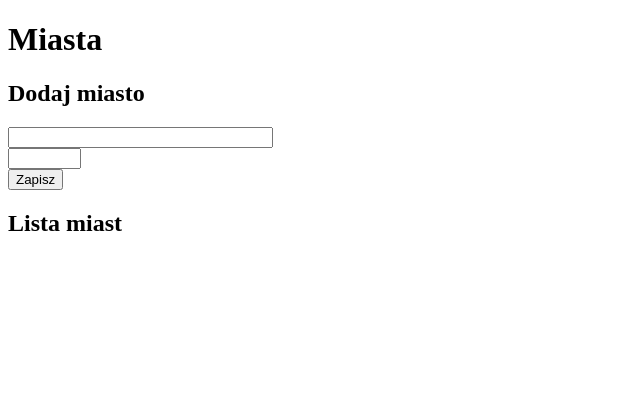
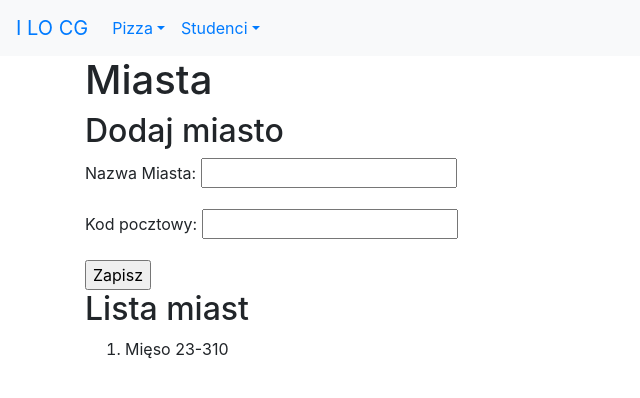
Before and after one commit to Hubert07/djangoapp, a Django app: page /studenci/miasta/ in a window 1280 px wide. Shown: the top 398 px of the page, without its empty margins (0-640 px from the left). Run offline with Django 3.2, Linux system fonts and the light colour scheme; data comes from the database, SQL or seed files in the repository; both versions use the stored data as it was after the commit; some libraries are stand-ins or nearby versions.

Commit message:
OOo panie iletutaj zmian, aższkoda gadac

```diff
--- a/pizza/urls.py
+++ b/pizza/urls.py
@@ -1,8 +1,8 @@
 from django.urls import path
 from . import views
 
+app_name = 'pizza'
 urlpatterns = [
-    path('', views.index, name="index"),
-    path('komunikat', views.komunikat, name="komunikat"),
-    path('order', views.order, name="zamowienia"),
+	path('', views.index, name='index'),
+    path('komunikat/', views.komunikat, name='komunikat'),
 ]
--- a/studenci/forms.py
+++ b/studenci/forms.py
@@ -1,8 +1,29 @@
 from django import forms
 
-class UserLogin(forms.Form):
+class UserLoginForm(forms.Form):
     login = forms.CharField(
         label="podaj login",
         max_length=20,
         widget=forms.TextInput()
     )
+
+
+class UczelniaForm(forms.Form):
+    nazwa = forms.CharField(
+        label="Nazwa uczelni",
+        max_length=30,
+        widget=forms.TextInput()
+    )
+
+
+class MiastoForm(forms.Form):
+    nazwa = forms.CharField(
+        label="Nazwa Miasta",
+        max_length=30,
+        widget=forms.TextInput()
+    )
+    kod = forms.CharField(
+        label="Kod pocztowy",
+        max_length=6,
+        widget=forms.TextInput()
+    )
--- a/studenci/models.py
+++ b/studenci/models.py
@@ -12,7 +12,7 @@ class Uczelnia(models.Model):
         verbose_name_plural = "uczelnie"
 
 class Miasto(models.Model):
-    nazwa = models.CharField(verbose_name='miasto', max_length=30, default='Warszawa')
+    nazwa = models.CharField(verbose_name='miasto', max_length=30)
     kod = models.CharField(max_length=6, help_text="Wpisz kod pocztowy")
 
     def __str__(self):
--- a/studenci/templates/studenci/miasto.html
+++ b/studenci/templates/studenci/miasto.html
@@ -1,25 +1,25 @@
 {% extends 'szablon.html' %}
+{% block naglowek %}Miasta{% endblock naglowek %}
+{% block tresc %}
 
-{% block tytul %}Lista Miast{% endblock tytul %}
-
-{% block naglowek %}Miasta{% endblock naglowek %}
-
-{% block tresc %}
 <h2>Dodaj miasto</h2>
-        <form action=" ." method="POST">
+    <form action="." method="POST">
     {% csrf_token %}
-                <input type="text" name="miasto" size="30">
+    {{ form.as_p }}
+<!--
+        <input type="text" name="nazwa" size="30" maxlength="30">
         <br>
-                <input type="text" name="kod" size="6">
+        <input type="text" name="kod" size="30" maxlength="6">
         <br>
+-->
         <input type="submit" value="Zapisz">
     </form>
 
 <h2>Lista miast</h2>
 <ol>
-        {% for miasta in miasto %}
-            <li>{{ miasto_ }}&nbsp;{{ kod }}</li>
+    {% for miasto in miasta %}
+        <li>{{ miasto.nazwa }}&nbsp;{{ miasto.kod }}</li>
     {% endfor %}
+</ol>
 
-    </ol>
 {% endblock tresc %}
--- a/studenci/urls.py
+++ b/studenci/urls.py
@@ -1,8 +1,10 @@
 from django.urls import path
 from . import views
 
+app_name = 'studenci'
 urlpatterns = [
 	path('', views.index, name='index'),
 	path('miasta/', views.miasta, name='miasta'),
     path('uczelnie/', views.uczelnie, name='uczelnie'),
+    path('login/', views.loguj_studenta, name='login'),
 ]
--- a/studenci/views.py
+++ b/studenci/views.py
@@ -1,9 +1,10 @@
-
-from django.shortcuts import render
+from django.shortcuts import render, redirect
 from django.http import HttpResponse
 from django.contrib import messages
+from django.urls import reverse
 
 from studenci.models import Miasto, Uczelnia
+from studenci.forms import UserLoginForm, UczelniaForm, MiastoForm
 
 def index(request):
     return HttpResponse("<h1>Witaj wsród sudentów!</h1>")
@@ -13,27 +14,52 @@ def index(request):
 def miasta(request):
     """Widok wyświetlający miasta i formularz ich dodawania"""
     if request.method == 'POST':
-        nazwa = request.POST.get('nazwa', '')
-        kod = request.POST.get('kod', '')
-        if len(nazwa.strip()) and len(kod.strip()):
-            m = Miasto(nazwa=nazwa, kod=kod)
+        # nazwa = request.POST.get('nazwa', '')
+        # kod = request.POST.get('kod', '')
+        form = MiastoForm(request.POST)
+        # if len(nazwa.strip()) and len(kod.strip()):
+        if form.is_valid():
+            #m = Miasto(nazwa=nazwa, kod=kod)
+            m = Miasto(nazwa=form.cleaned_data['nazwa'], kod=form.cleaned_data['kod'])
             m.save()
-            messages.success(request, "Udało się!")
+            messages.success(request, "Poprawnie dodano dane!")
+            return redirect(reverse('studenci:miasta'))
         else:
-            messages.error(request, "Niepoprawne dane.")
+            messages.error(request, "Niepoprawne dane!")
+    else:
+        form = MiastoForm()
 
     miasta = Miasto.objects.all()
-    kontekst = {'miasta': miasta}
+    kontekst = {'miasta': miasta, 'form': form}
     return render(request, 'studenci/miasto.html', kontekst)
 
 
+# nazwa = request.POST.get('nazwa', '')
+# if len(nazwa.strip()):
 def uczelnie(request):
     """Widok wyświetlający miasta i formularz ich dodawania"""
     if request.method == 'POST':
-        nazwa = request.POST.get('nazwa', '')
-        u = Uczelnia(nazwa=nazwa)
-        u.save()
+        form = UczelniaForm(request.POST)  # do wyjaśnienie
+        if form.is_valid():
+            print(form.cleaned_data)
+            u = Uczelnia(nazwa=form.cleaned_data['nazwa'])
+            u.save()
+            messages.success(request, "Poprawnie dodano dane!")
+            return redirect(reverse('studenci:uczelnie'))
+        else:
+            messages.error(request, "Niepoprawne dane!")
+    else:
+        form = UczelniaForm()
 
     uczelnie = Uczelnia.objects.all()
-    kontekst = {'uczelnie': uczelnie}
+    kontekst = {'uczelnie': uczelnie, 'form': form}
     return render(request, 'studenci/uczelnie.html', kontekst)
+
+
+def loguj_studenta(request):
+    if request.method == 'POST':
+        pass
+    else:
+        form = UserLoginForm()
+    kontekst = {'form': form}
+    return render(request, 'studenci/login.html', kontekst)
--- a/templates/szablon.html
+++ b/templates/szablon.html
@@ -2,24 +2,64 @@
 <html lang="pl">
 <head>
     <meta charset="UTF-8">
-    <title>{% block tytul %}Tytuł roboczy{% endblock tytul %}</title>
+    <meta name="viewport" content="width=device-width, initial-scale=1">
+    <title>{% block tytul %}Projekt Django{% endblock tytul %}</title>
+    <link rel="stylesheet" href="https://stackpath.bootstrapcdn.com/bootstrap/4.3.1/css/bootstrap.min.css" integrity="sha384-ggOyR0iXCbMQv3Xipma34MD+dH/1fQ784/j6cY/iJTQUOhcWr7x9JvoRxT2MZw1T" crossorigin="anonymous">
 </head>
 <body>
-    <h1>{% block naglowek %}Nagłówek boży{% endblock naglowek %}</h1>
+    <nav class="navbar navbar-expand-sm bg-light">
+        <a class="navbar-brand" href="http://lo1.sandomierz.pl">I LO CG</a>
+        <button class="navbar-toggler" type="button" data-toggle="collapse" data-target="#collapsibleNavbar">
+            <span class="navbar-toggler-icon"></span>
+        </button>
+        <div class="collapse navbar-collapse" id="collapsibleNavbar">
+            <ul class="navbar-nav">
+                <li class="nav-item dropdown">
+                    <a href="#" class="nav-link dropdown-toggle" data-toggle="dropdown">Pizza</a>
+                    <div class="dropdown-menu">
+                        <a href="{% url 'pizza:index' %}" class="dropdown-item">Strona główna</a>
+                        <a href="{% url 'pizza:komunikat' %}" class="dropdown-item">Komunikaty</a>
+                    </div>
+                </li>
+                <li class="nav-item dropdown">
+                    <a href="#" class="nav-link dropdown-toggle" data-toggle="dropdown">Studenci</a>
+                    <div class="dropdown-menu">
+                        <a href="{% url 'studenci:index' %}" class="dropdown-item">Strona główna</a>
+                        <a href="{% url 'studenci:miasta' %}" class="dropdown-item">Miasa</a>
+                        <a href="{% url 'studenci:uczelnie' %}" class="dropdown-item">Uczlenie</a>
+                        <a href="{% url 'studenci:login' %}" class="dropdown-item">Zaloguj się</a>
+                    </div>
+                </li>
+            </ul>
+        </div>
+    </nav>
 
-    {% block message %}
+    <div class="container ">
+        <div class="row">
+            <div class="col">
+
+<h1>{% block naglowek %}Projekt Django{% endblock naglowek %}</h1>
+
+{% block komunikaty %}
 {% if messages %}
     <ul>
-            {% for message in messages %}
-                <li>{{ message }}</li>
+    {% for komunikat in messages %}
+        <li>{{ komunikat }}</li>
     {% endfor %}
     </ul>
 {% endif %}
-    {% endblock message %}
+{% endblock komunikaty %}
 
 {% block tresc %}
 {% endblock tresc %}
 
+            </div>
+        </div>
+    </div>
+
+<script src="https://code.jquery.com/jquery-3.3.1.slim.min.js" integrity="sha384-q8i/X+965DzO0rT7abK41JStQIAqVgRVzpbzo5smXKp4YfRvH+8abtTE1Pi6jizo" crossorigin="anonymous"></script>
+<script src="https://cdnjs.cloudflare.com/ajax/libs/popper.js/1.14.7/umd/popper.min.js" integrity="sha384-UO2eT0CpHqdSJQ6hJty5KVphtPhzWj9WO1clHTMGa3JDZwrnQq4sF86dIHNDz0W1" crossorigin="anonymous"></script>
+<script src="https://stackpath.bootstrapcdn.com/bootstrap/4.3.1/js/bootstrap.min.js" integrity="sha384-JjSmVgyd0p3pXB1rRibZUAYoIIy6OrQ6VrjIEaFf/nJGzIxFDsf4x0xIM+B07jRM" crossorigin="anonymous"></script>
 
 </body>
 </html>
```
Also changed, not shown: studenci/templates/studenci/login.html (+10 -10 lines), studenci/templates/studenci/uczelnie.html (+3 -4 lines), db.sqlite3. Lines whose indentation alone changed are shown as unchanged.
